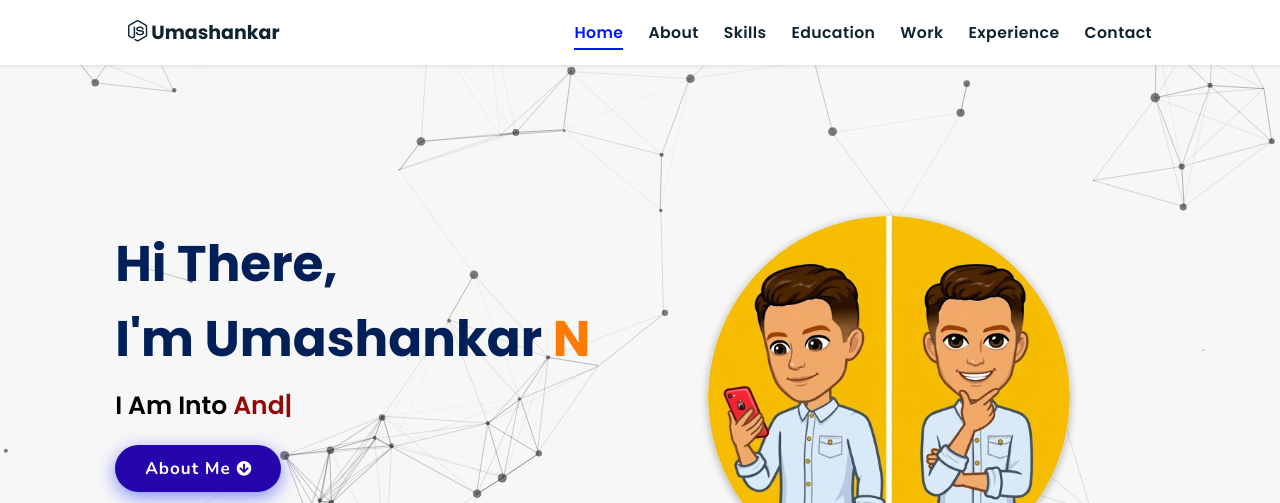
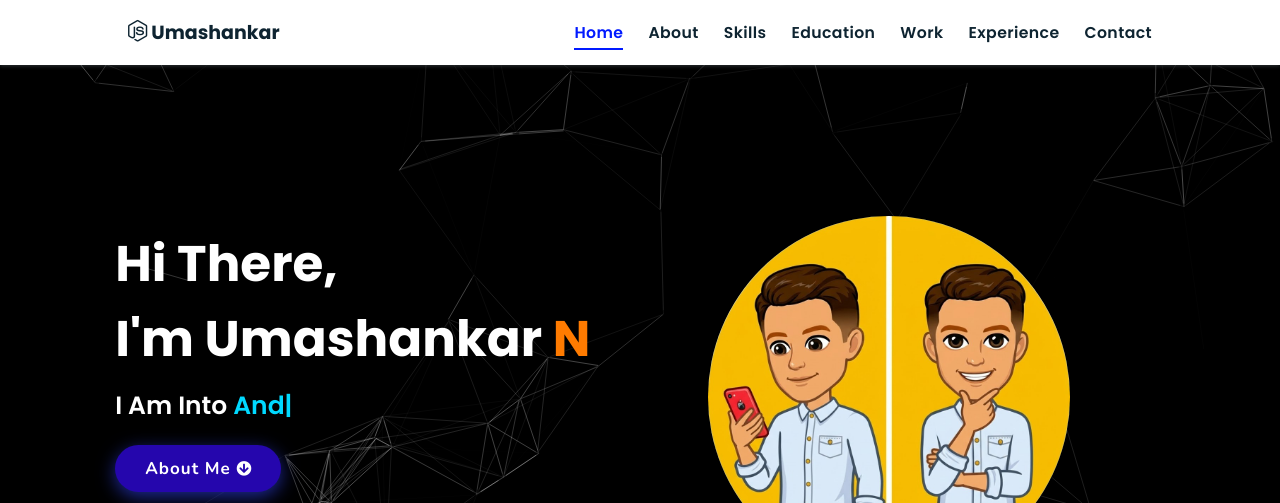
Before and after one commit to shankarchinnu93486-star/umashankar1, a plain HTML site: page index.html in a window 1280 px wide. Shown: the top 503 px of the page. Drawn offline with nearby package versions, Linux system fonts and the light colour scheme.

Commit message:
Change background to black and particle lines to white, update hero text colors for visibility

```diff
--- a/assets/css/style.css
+++ b/assets/css/style.css
@@ -17,7 +17,7 @@ html {
   scroll-behavior: smooth;
 }
 body {
-  background: #f7f7f7;
+  background: #000000;
   font-family: "Poppins", sans-serif;
 }
 
@@ -224,7 +224,7 @@ header .navbar ul li a:hover {
 .home .content h2 {
   font-size: 5rem;
   font-weight: 800;
-  color: #002057;
+  color: #ffffff;
 }
 .home .content h2 span {
   font-size: 5rem;
@@ -233,13 +233,13 @@ header .navbar ul li a:hover {
 }
 .home .content p {
   font-size: 2.5rem;
-  color: #000;
+  color: #ffffff;
   font-weight: 600;
   padding: 1rem 0;
 }
 .home .content p span {
   font-size: 2.5rem;
-  color: rgb(148, 8, 8);
+  color: #00d9ff;
   font-weight: 600;
   padding: 1rem 0;
 }
--- a/assets/js/app.js
+++ b/assets/js/app.js
@@ -63,7 +63,7 @@ particlesJS('particles-js',
       "line_linked": {
         "enable": true,
         "distance": 150,
-        "color": "#000000",
+        "color": "#ffffff",
         "opacity": 0.4,
         "width": 1
       },
```
